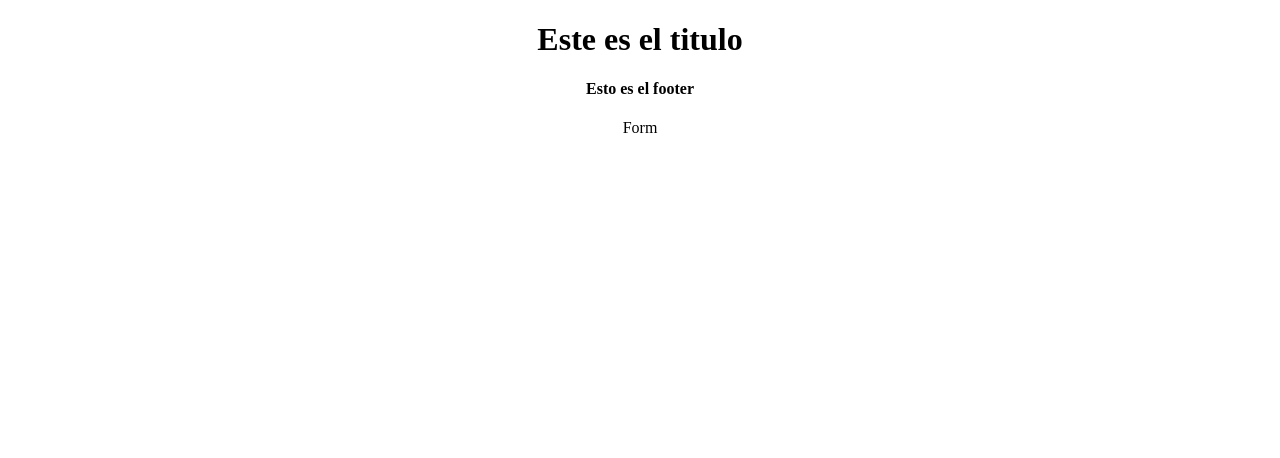
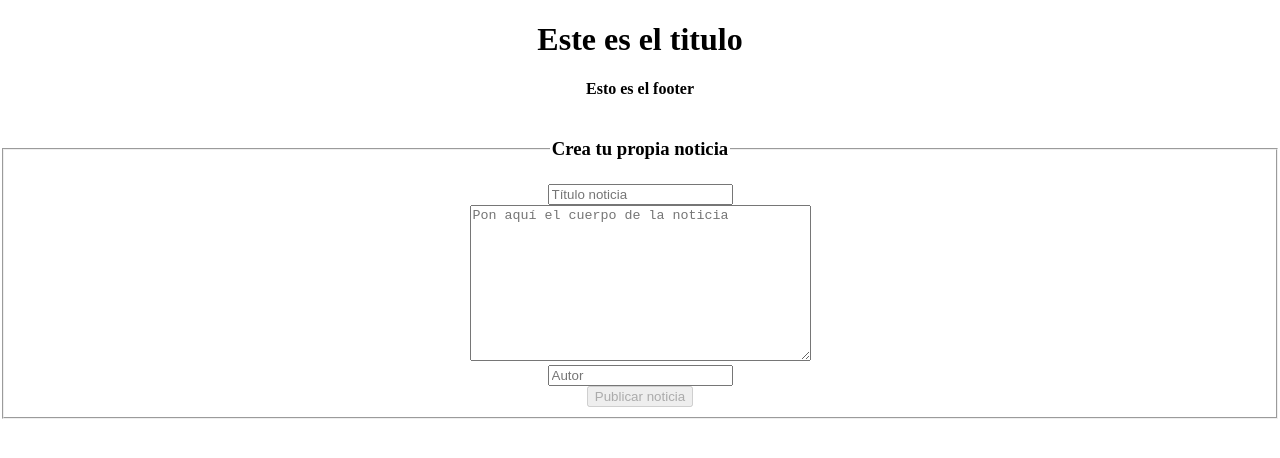
Before and after one commit to vaneebg/PROJECT-NEWS-REACT, a React (Create React App) app: page /form in a window 1280 px wide. Shown: the top 458 px of the page. Built offline with nearby package versions, Linux system fonts and the light colour scheme.

Commit message:
funciona ya validacion form

```diff
--- a/src/components/Form/Form.jsx
+++ b/src/components/Form/Form.jsx
@@ -1,9 +1,93 @@
 import './Form'
+import { useState } from "react";
+import { useNavigate } from "react-router-dom";
 
 const Form=()=>{
-  return (
-    <div>Form</div>
-  )
+  let writeNew = JSON.parse(localStorage.getItem("NEWS")) || [];
+  const saveData=() =>{
+       writeNew.push(data);
+       localStorage.setItem("NEWS", JSON.stringify(writeNew));
+     }
+
+ const initialState = {
+         title: "",
+         body: "",
+         author:"",
+       };
+   const [data, setData] = useState({
+     title: "",
+     body: "",
+     author:""
+   });
+   const [btnDisabled, setBtnDisabled] = useState(true);
+   const [message, setMessage] = useState("");
+   let navigate = useNavigate();
+
+   const clearState = () => {
+     setData({ ...initialState });
+   };
+
+   const handleInputChange = (e) => {
+     if ( data.title ==="" || data.body==="" || data.author=== "") {
+       // NO VAAA
+
+       setMessage("Debes rellenar los tres campos");
+       setBtnDisabled(true);
+
+     } else {
+       setMessage(null);
+       setBtnDisabled(false);
+     }
+
+     setData({
+       ...data,
+       [e.target.name]: e.target.value,
+     });
+   };
+   const handleSubmit = (e) => {
+     e.preventDefault();
+     console.log("se lanza el formulario", data);
+     saveData()
+     clearState();
+     setMessage("noticia creada con éxito");
+     setTimeout(() => {
+       navigate("/");
+     }, 4000);
+   };
+   return (
+     <form onSubmit={handleSubmit}>
+         <fieldset>
+           <legend><h3>Crea tu propia noticia</h3></legend>
+           <div className="inputs">
+
+       <input
+         type="text"
+         placeholder="Título noticia"
+         onChange={handleInputChange}
+         value={data.title}
+         name="title"
+       /><br/>
+       <textarea name="body" cols='40' rows='10'
+        placeholder="Pon aquí el cuerpo de la noticia"
+        onChange={handleInputChange}
+        value={data.body}
+      /><br/>
+        <input
+         type="text"
+         placeholder="Autor"
+         onChange={handleInputChange}
+         value={data.author}
+         name="author"
+       /><br/>
+       <button type="submit" disabled={btnDisabled}>
+         Publicar noticia
+       </button>
+       </div>
+       </fieldset>
+       {message}
+
+     </form>
+   );
 }
 
 export default Form
```
